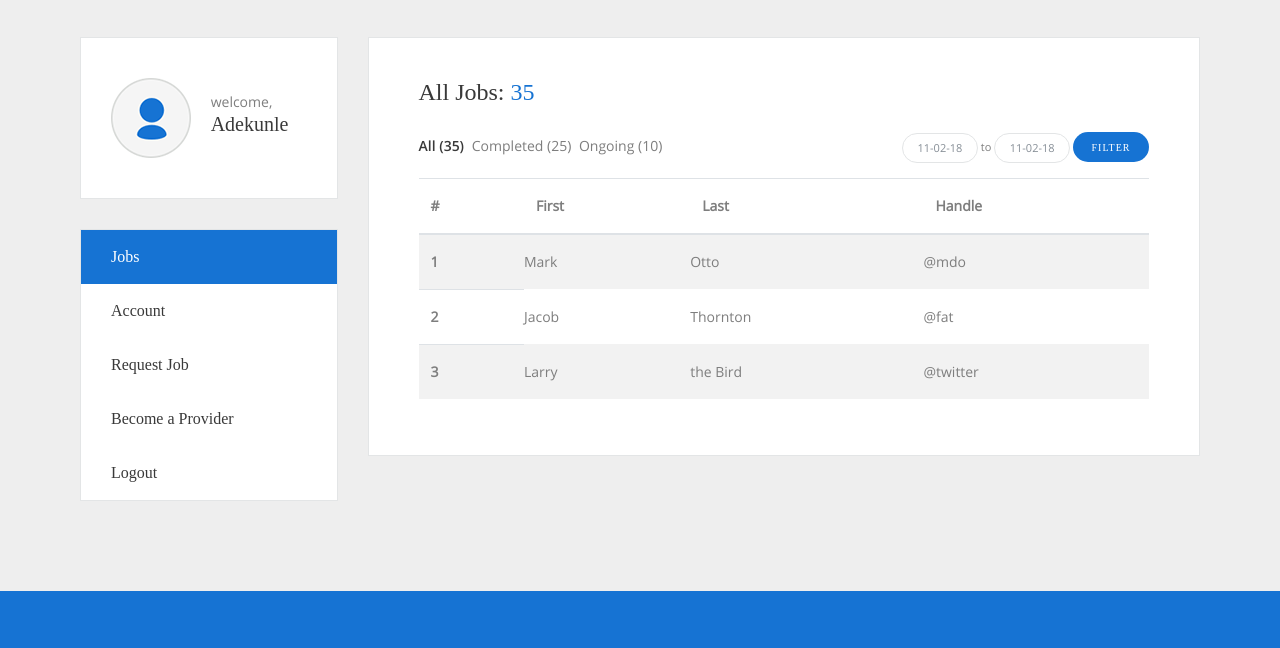
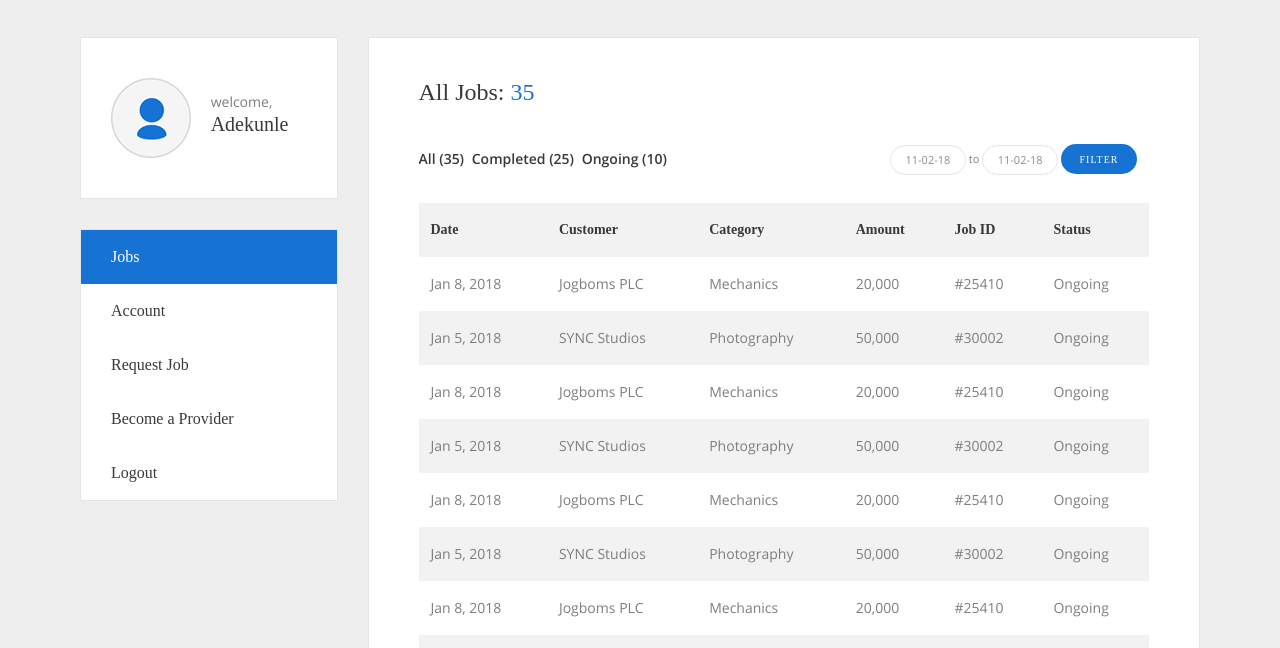
Before and after one commit to bumspin/bkui, a plain HTML site: page dashboard-provider-jobs.html in a window 1280 px wide. Shown: the part 152-800 px from the top of the page. Drawn offline with Linux system fonts and the light colour scheme; a web font is replaced by a local one.

Commit message:
dashboard provider job page completed

```diff
--- a/css/dashboard.css
+++ b/css/dashboard.css
@@ -99,8 +99,9 @@ ul.user-optns li.active a{
 	height: 30px;
 	line-height: 30px;
 	border: 1px solid #e3e5e6;
-	padding: 0 5px;
+	padding: 0;
 	width: 76px;
+	text-align: center;
 }
 .db-filter{
 	width: 76px;
@@ -120,6 +121,29 @@ ul.user-optns li.active a{
 .db-filter-wrap :-moz-placeholder {
 	font-size: 11px !important;
 	text-align: center;
+}
+.db-prov-job td {
+    padding-left: .75rem;
+}
+.db-prov-job td:first-child {
+	color: #7e7e7e;
+	font-family: opensans-regular;
+}
+.table-striped tbody tr:nth-of-type(even) {
+    background-color: rgba(0,0,0,.05);
+}
+.table-striped tbody tr:nth-of-type(odd) {
+    background-color: transparent;
+}
+.table thead th {
+    border-bottom: none;
+	font-family: haas-bold;
+    background-color: rgba(0,0,0,.05);
+	color: #393939;
+}
+.table td, .table th {
+    border-top: none;
+	white-space: nowrap;
 }
 
 /* DASHBOARD PROVIDER JOB END */
@@ -174,6 +198,11 @@ ul.user-optns li.active a{
 		font-size: 16px;
 	}
 }
+@media(max-width: 630px){
+	.filter-sect tr td{
+		width: 100%;
+	}
+}
 @media(max-width: 450px){
 	.db-r{
 		padding: 30px 15px;
--- a/dashboard-provider-jobs.html
+++ b/dashboard-provider-jobs.html
@@ -58,21 +58,23 @@
 	      <div class="col-xs-12 col-lg-9">
 			  <div class="db-r white-bg">
 				  <h4 class="font-blk haas-med optn-title mb-4">All Jobs: <span class="font-blue job-num">35</span></h4>
-				  <div class="row">
-				  	<div class="col-xs-12 col-md-6">
+				  <div class="table-responsive">
+					  <table class="table mb-0 filter-sect">
+						  <tr>
+							<td valign="middle">
 								<div class="job-stat">
 									<span class="d-inline-block job-all open-semi font-blk">All (35)</span>
 									<span class="d-inline-block job-all mr-1 ml-1">Completed (25)</span>
 									<span class="d-inline-block job-all">Ongoing (10)</span>
 								</div>
-					</div>
-					<div class="col-xs-12 col-md-6">
+							</td>
+							<td valign="middle">
 								<div class="db-f">
 									<form class="form-inline d-inline-block db-filter-wrap">
 										<div class="db-filter d-inline-block">
 											<input type="text" class="form-control" id="from-date" placeholder="11-02-18">
 										</div>
-								<p class="d-inline-block">to</p>
+										<p class="d-inline-block m-0">to</p>
 										<div class="db-filter d-inline-block">
 											<input type="text" class="form-control" id="to-date" placeholder="11-02-18">
 										</div>
@@ -81,40 +83,92 @@
 										</div>
 									</form>
 								</div>
-					</div>
+							</td>
+						  </tr>
+					  </table>
 				  </div>
 				  <div class="row">
 					  <div class="col-12">
-					  <table class="table table-striped">
+						  <div class="table-responsive">
+							  <table class="table table-striped db-prov-job mt-3">
 								  <thead>
 									<tr>
-      <th scope="col">#</th>
-      <th scope="col">First</th>
-      <th scope="col">Last</th>
-      <th scope="col">Handle</th>
+									  <th scope="col">Date</th>
+									  <th scope="col">Customer</th>
+									  <th scope="col">Category</th>
+									  <th scope="col">Amount</th>
+									  <th scope="col">Job ID</th>
+									  <th scope="col">Status</th>
 									</tr>
 								  </thead>
 								  <tbody>
 									<tr>
-      <th scope="row">1</th>
-      <td>Mark</td>
-      <td>Otto</td>
-      <td>@mdo</td>
+									  <td class="job-date">Jan 8, 2018</td>
+									  <td class="customer-name">Jogboms PLC</td>
+									  <td class="job-cat">Mechanics</td>
+									  <td class="job-amount">20,000</td>
+									  <td class="job-id">#25410</td>
+									  <td class="job-status">Ongoing</td>
 									</tr>
 									<tr>
-      <th scope="row">2</th>
-      <td>Jacob</td>
-      <td>Thornton</td>
-      <td>@fat</td>
+									  <td class="job-date">Jan 5, 2018</td>
+									  <td class="customer-name">SYNC Studios</td>
+									  <td class="job-cat">Photography</td>
+									  <td class="job-amount">50,000</td>
+									  <td class="job-id">#30002</td>
+									  <td class="job-status">Ongoing</td>
 									</tr>
 									<tr>
-      <th scope="row">3</th>
-      <td>Larry</td>
-      <td>the Bird</td>
-      <td>@twitter</td>
+									  <td class="job-date">Jan 8, 2018</td>
+									  <td class="customer-name">Jogboms PLC</td>
+									  <td class="job-cat">Mechanics</td>
+									  <td class="job-amount">20,000</td>
+									  <td class="job-id">#25410</td>
+									  <td class="job-status">Ongoing</td>
+									</tr>
+									<tr>
+									  <td class="job-date">Jan 5, 2018</td>
+									  <td class="customer-name">SYNC Studios</td>
+									  <td class="job-cat">Photography</td>
+									  <td class="job-amount">50,000</td>
+									  <td class="job-id">#30002</td>
+									  <td class="job-status">Ongoing</td>
+									</tr>
+									<tr>
+									  <td class="job-date">Jan 8, 2018</td>
+									  <td class="customer-name">Jogboms PLC</td>
+									  <td class="job-cat">Mechanics</td>
+									  <td class="job-amount">20,000</td>
+									  <td class="job-id">#25410</td>
+									  <td class="job-status">Ongoing</td>
+									</tr>
+									<tr>
+									  <td class="job-date">Jan 5, 2018</td>
+									  <td class="customer-name">SYNC Studios</td>
+									  <td class="job-cat">Photography</td>
+									  <td class="job-amount">50,000</td>
+									  <td class="job-id">#30002</td>
+									  <td class="job-status">Ongoing</td>
+									</tr>
+									<tr>
+									  <td class="job-date">Jan 8, 2018</td>
+									  <td class="customer-name">Jogboms PLC</td>
+									  <td class="job-cat">Mechanics</td>
+									  <td class="job-amount">20,000</td>
+									  <td class="job-id">#25410</td>
+									  <td class="job-status">Ongoing</td>
+									</tr>
+									<tr>
+									  <td class="job-date">Jan 5, 2018</td>
+									  <td class="customer-name">SYNC Studios</td>
+									  <td class="job-cat">Photography</td>
+									  <td class="job-amount">50,000</td>
+									  <td class="job-id">#30002</td>
+									  <td class="job-status">Ongoing</td>
 									</tr>
 								  </tbody>
 							  </table>
+						  </div>
 					  </div>
 				  </div>
 			  </div>
```
Lines whose indentation alone changed are shown as unchanged.
